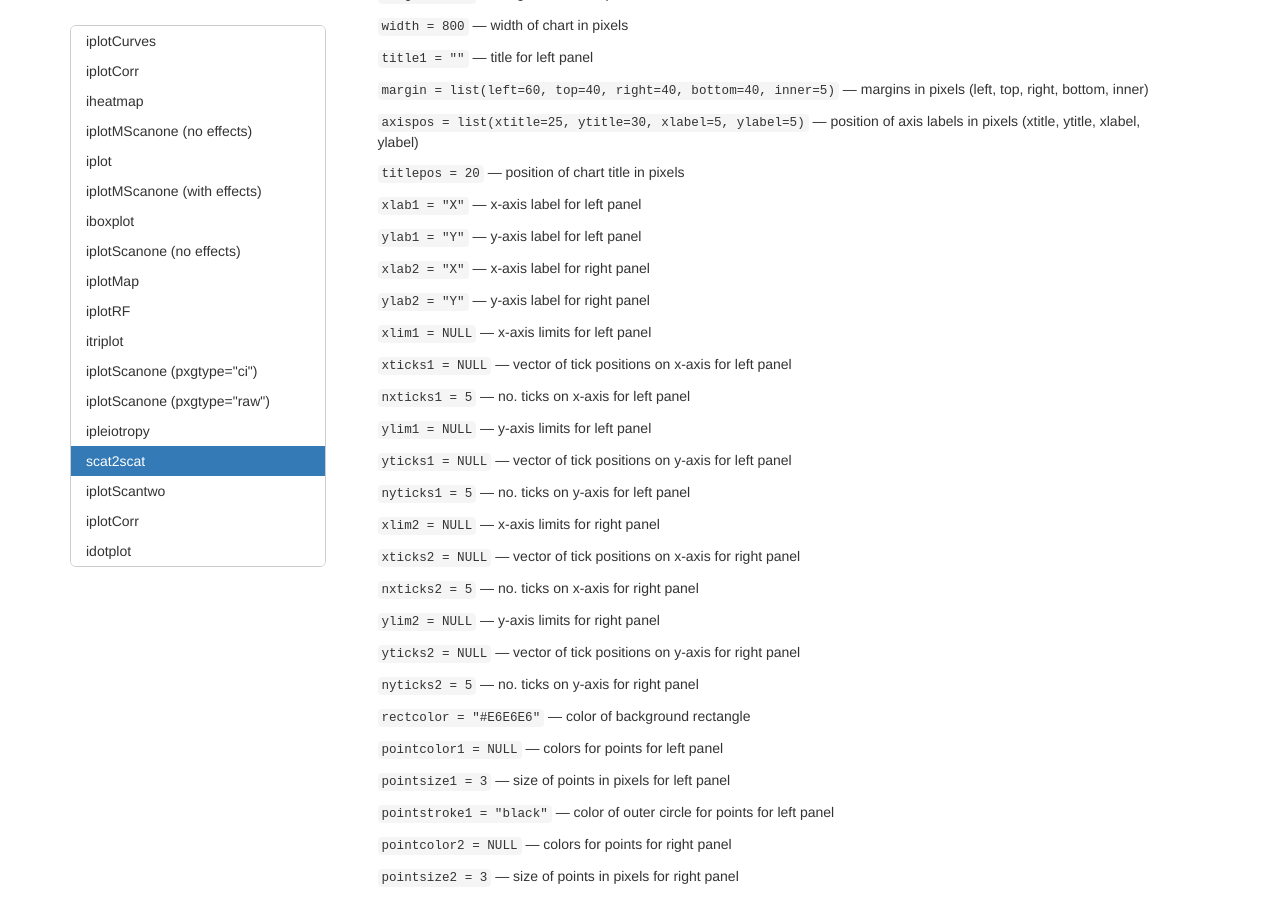
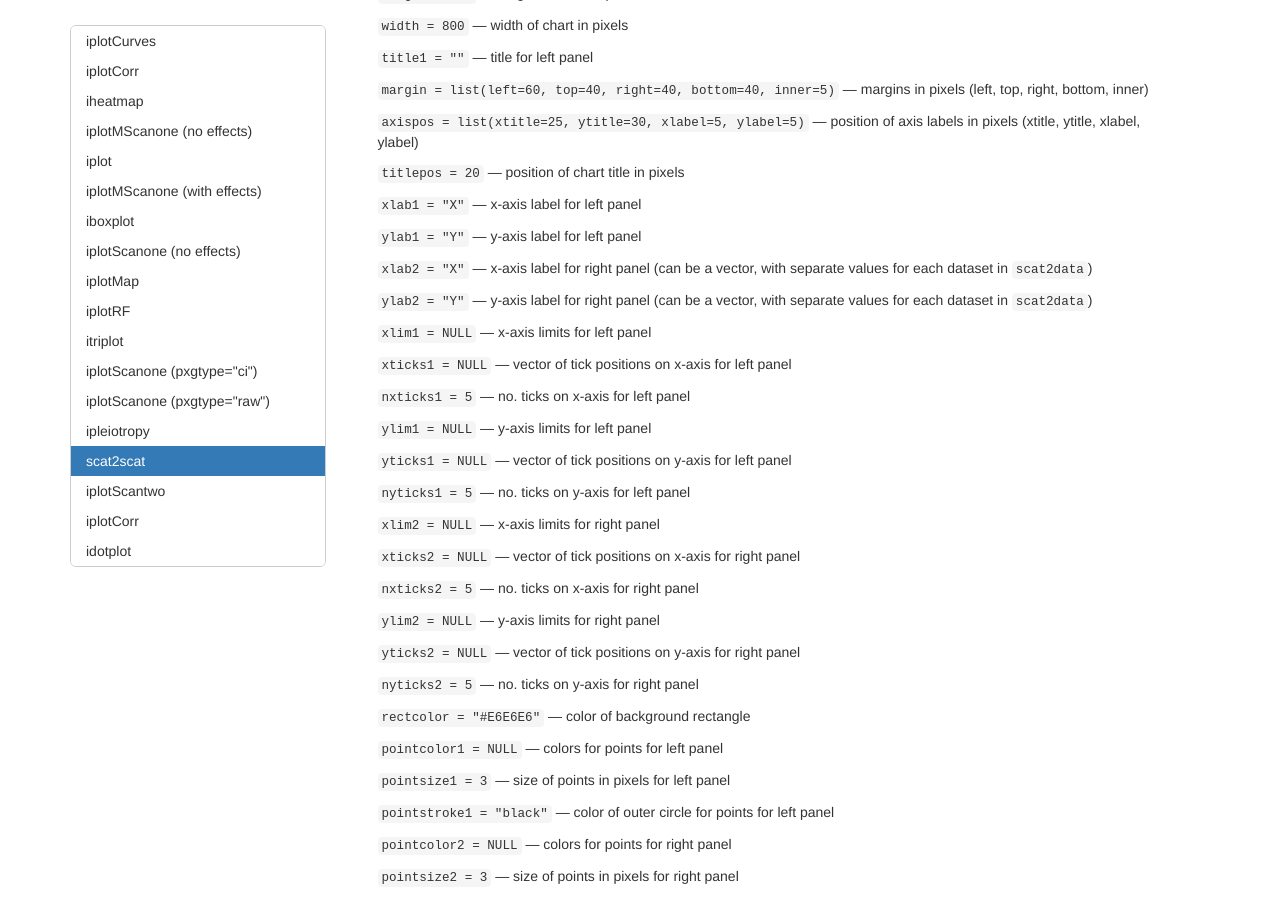
Before and after one commit to kbroman/qtlcharts, a Jekyll site: the page assets/vignettes/chartOpts.html, which Jekyll copies as it is, in a window 1280 px wide and 900 px high, scrolled down 12492 px. Built offline with Jekyll 4.4.1, drawn with Linux system fonts in a browser that asks for light colours.

Commit message:
Update to chartOpts vignette for scat2scat
(revised explanations for xlab2 and ylab2, since they can now be vectors)

```diff
--- a/assets/vignettes/chartOpts.Rmd
+++ b/assets/vignettes/chartOpts.Rmd
@@ -762,9 +762,9 @@ stand-alone html files.)
 
 `ylab1 = "Y"` &mdash; y-axis label for left panel
 
-`xlab2 = "X"` &mdash; x-axis label for right panel
+`xlab2 = "X"` &mdash; x-axis label for right panel (can be a vector, with separate values for each dataset in `scat2data`)
 
-`ylab2 = "Y"` &mdash; y-axis label for right panel
+`ylab2 = "Y"` &mdash; y-axis label for right panel (can be a vector, with separate values for each dataset in `scat2data`)
 
 `xlim1 = NULL` &mdash; x-axis limits for left panel
 
--- a/assets/vignettes/chartOpts.html
+++ b/assets/vignettes/chartOpts.html
@@ -623,8 +623,8 @@ div.tocify {
 <p><code>titlepos = 20</code> — position of chart title in pixels</p>
 <p><code>xlab1 = &quot;X&quot;</code> — x-axis label for left panel</p>
 <p><code>ylab1 = &quot;Y&quot;</code> — y-axis label for left panel</p>
-<p><code>xlab2 = &quot;X&quot;</code> — x-axis label for right panel</p>
-<p><code>ylab2 = &quot;Y&quot;</code> — y-axis label for right panel</p>
+<p><code>xlab2 = &quot;X&quot;</code> — x-axis label for right panel (can be a vector, with separate values for each dataset in <code>scat2data</code>)</p>
+<p><code>ylab2 = &quot;Y&quot;</code> — y-axis label for right panel (can be a vector, with separate values for each dataset in <code>scat2data</code>)</p>
 <p><code>xlim1 = NULL</code> — x-axis limits for left panel</p>
 <p><code>xticks1 = NULL</code> — vector of tick positions on x-axis for left panel</p>
 <p><code>nxticks1 = 5</code> — no. ticks on x-axis for left panel</p>
```
